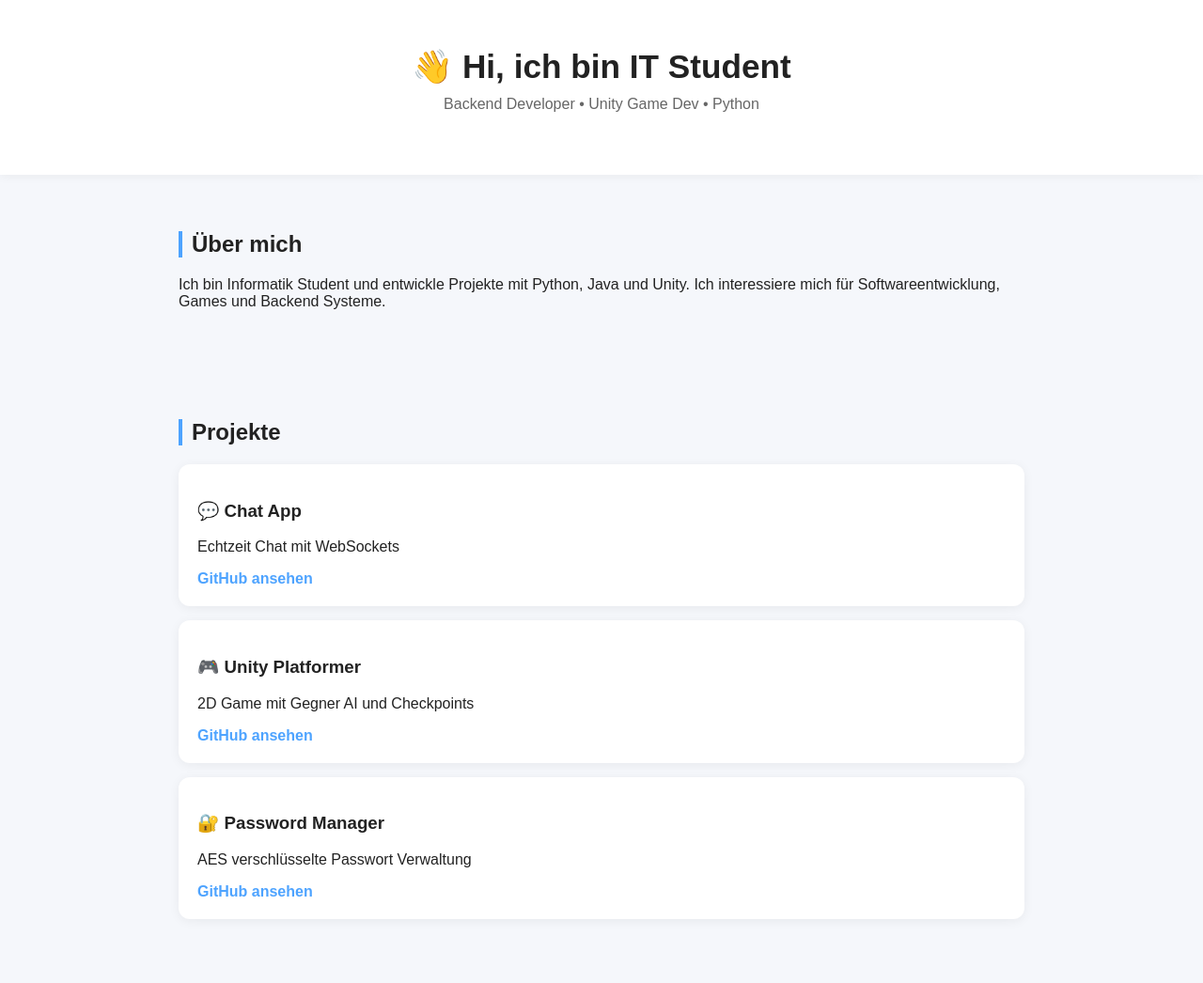
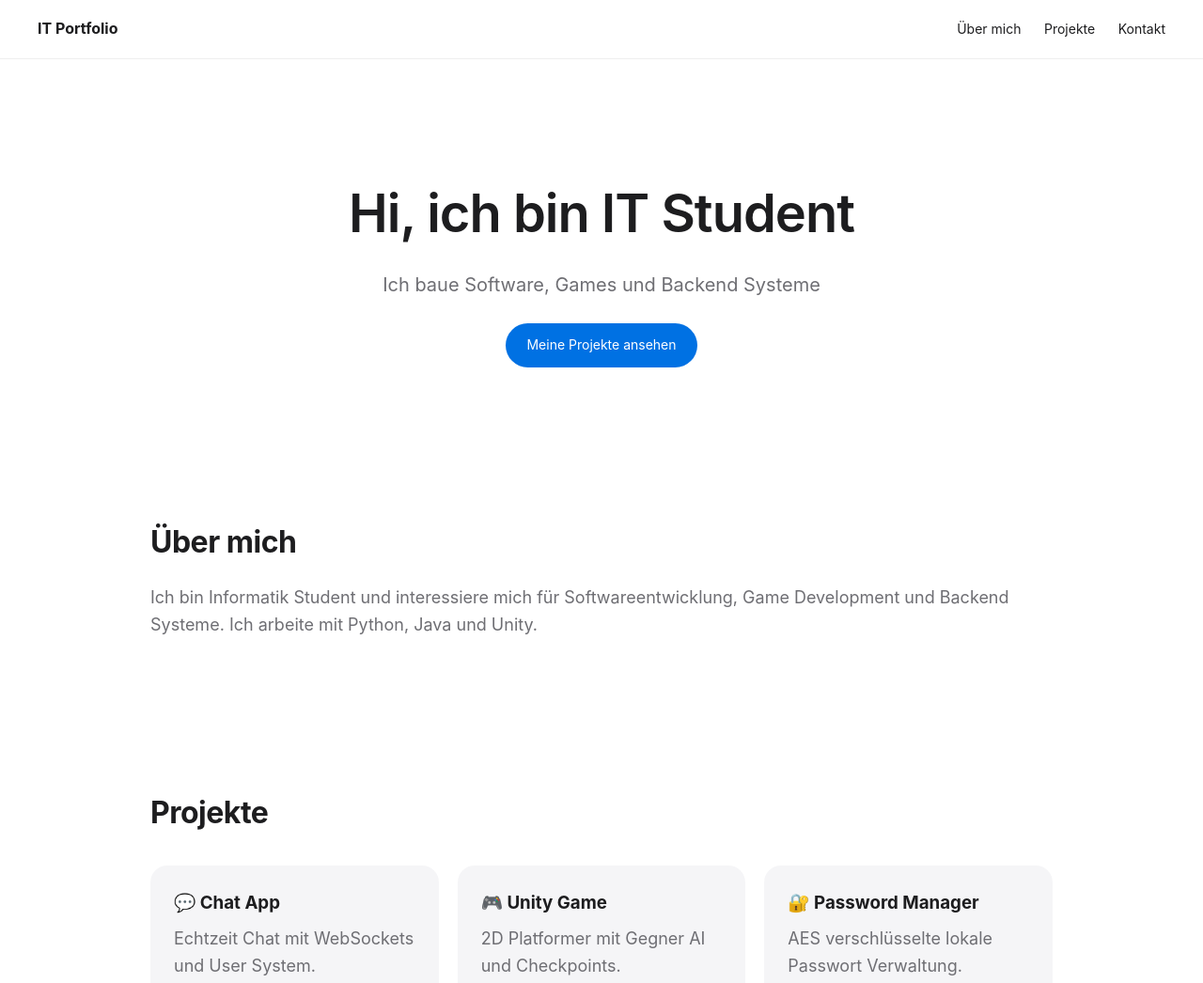
Before and after one commit to Meliihs/Mein-Portfolio, a plain HTML site: page index.html in a window 1280 px wide. Shown: the top 1046 px of the page at 94% size. Drawn offline with Linux system fonts and the light colour scheme.

Commit message:
index.html

```diff
--- a/index.html
+++ b/index.html
@@ -3,127 +3,198 @@
 <head>
   <meta charset="UTF-8" />
   <meta name="viewport" content="width=device-width, initial-scale=1.0"/>
-  <title>Mein Portfolio</title>
+  <title>IT Portfolio</title>
 
   <style>
-    body {
+    * {
       margin: 0;
-      font-family: Arial, sans-serif;
-      background: #f5f7fb;
-      color: #222;
+      padding: 0;
+      box-sizing: border-box;
+      font-family: -apple-system, BlinkMacSystemFont, "Segoe UI", Roboto, Arial, sans-serif;
     }
 
-    header {
-      background: white;
-      padding: 50px 20px;
-      text-align: center;
-      box-shadow: 0 2px 10px rgba(0,0,0,0.05);
+    body {
+      background: #ffffff;
+      color: #1d1d1f;
+      line-height: 1.6;
     }
 
-    header h1 {
-      margin: 0;
-      font-size: 2.2rem;
+    /* NAV */
+    nav {
+      position: sticky;
+      top: 0;
+      background: rgba(255,255,255,0.8);
+      backdrop-filter: blur(10px);
+      display: flex;
+      justify-content: space-between;
+      padding: 18px 40px;
+      border-bottom: 1px solid #eee;
     }
 
-    header p {
-      color: #666;
-      margin-top: 10px;
+    nav a {
+      margin-left: 20px;
+      text-decoration: none;
+      color: #1d1d1f;
+      font-size: 14px;
     }
 
+    nav a:hover {
+      opacity: 0.6;
+    }
+
+    /* HERO */
+    .hero {
+      text-align: center;
+      padding: 120px 20px 80px;
+    }
+
+    .hero h1 {
+      font-size: 56px;
+      font-weight: 600;
+      letter-spacing: -1px;
+    }
+
+    .hero p {
+      font-size: 20px;
+      color: #6e6e73;
+      margin-top: 15px;
+    }
+
+    .btn {
+      margin-top: 25px;
+      display: inline-block;
+      padding: 12px 22px;
+      background: #0071e3;
+      color: white;
+      border-radius: 30px;
+      text-decoration: none;
+      font-size: 14px;
+    }
+
+    .btn:hover {
+      background: #0077ed;
+    }
+
+    /* SECTIONS */
     section {
-      max-width: 900px;
+      max-width: 1000px;
       margin: auto;
-      padding: 40px 20px;
+      padding: 80px 20px;
     }
 
     h2 {
-      border-left: 4px solid #4da3ff;
-      padding-left: 10px;
+      font-size: 32px;
       margin-bottom: 20px;
+      letter-spacing: -0.5px;
+    }
+
+    p {
+      color: #6e6e73;
+      font-size: 18px;
+    }
+
+    /* PROJECTS */
+    .grid {
+      display: grid;
+      grid-template-columns: repeat(auto-fit, minmax(280px, 1fr));
+      gap: 20px;
+      margin-top: 30px;
     }
 
     .card {
-      background: white;
-      padding: 20px;
-      margin-top: 15px;
-      border-radius: 12px;
-      box-shadow: 0 2px 12px rgba(0,0,0,0.06);
-      transition: 0.2s;
+      background: #f5f5f7;
+      padding: 25px;
+      border-radius: 18px;
+      transition: 0.3s;
     }
 
     .card:hover {
-      transform: translateY(-3px);
+      transform: translateY(-5px);
+      background: #eeeeee;
     }
 
-    a {
-      color: #4da3ff;
-      text-decoration: none;
-      font-weight: bold;
+    .card h3 {
+      margin-bottom: 10px;
     }
 
-    .contact {
-      background: white;
-      padding: 20px;
-      border-radius: 12px;
-      box-shadow: 0 2px 12px rgba(0,0,0,0.06);
+    .card a {
+      display: inline-block;
+      margin-top: 10px;
+      color: #0071e3;
+      text-decoration: none;
+      font-size: 14px;
     }
 
+    /* FOOTER */
     footer {
       text-align: center;
-      padding: 30px;
-      color: #888;
+      padding: 40px;
+      color: #86868b;
+      font-size: 14px;
+      border-top: 1px solid #eee;
     }
   </style>
 </head>
 
 <body>
 
-<header>
-  <h1>👋 Hi, ich bin IT Student</h1>
-  <p>Backend Developer • Unity Game Dev • Python</p>
-</header>
+<nav>
+  <div><strong>IT Portfolio</strong></div>
+  <div>
+    <a href="#about">Über mich</a>
+    <a href="#projects">Projekte</a>
+    <a href="#contact">Kontakt</a>
+  </div>
+</nav>
 
-<section>
+<div class="hero">
+  <h1>Hi, ich bin IT Student</h1>
+  <p>Ich baue Software, Games und Backend Systeme</p>
+  <a class="btn" href="#projects">Meine Projekte ansehen</a>
+</div>
+
+<section id="about">
   <h2>Über mich</h2>
   <p>
-    Ich bin Informatik Student und entwickle Projekte mit Python, Java und Unity.
-    Ich interessiere mich für Softwareentwicklung, Games und Backend Systeme.
+    Ich bin Informatik Student und interessiere mich für Softwareentwicklung,
+    Game Development und Backend Systeme. Ich arbeite mit Python, Java und Unity.
   </p>
 </section>
 
-<section>
+<section id="projects">
   <h2>Projekte</h2>
+
+  <div class="grid">
 
     <div class="card">
       <h3>💬 Chat App</h3>
-    <p>Echtzeit Chat mit WebSockets</p>
+      <p>Echtzeit Chat mit WebSockets und User System.</p>
       <a href="#">GitHub ansehen</a>
     </div>
 
     <div class="card">
-    <h3>🎮 Unity Platformer</h3>
-    <p>2D Game mit Gegner AI und Checkpoints</p>
+      <h3>🎮 Unity Game</h3>
+      <p>2D Platformer mit Gegner AI und Checkpoints.</p>
       <a href="#">GitHub ansehen</a>
     </div>
 
     <div class="card">
       <h3>🔐 Password Manager</h3>
-    <p>AES verschlüsselte Passwort Verwaltung</p>
+      <p>AES verschlüsselte lokale Passwort Verwaltung.</p>
       <a href="#">GitHub ansehen</a>
+    </div>
+
   </div>
 </section>
 
-<section>
+<section id="contact">
   <h2>Kontakt</h2>
-
-  <div class="contact">
-    <p>📧 Email: deinemail@gmail.com</p>
-    <p>💻 GitHub: github.com/deinname</p>
-  </div>
+  <p>Email: deinemail@gmail.com</p>
+  <p>GitHub: github.com/deinname</p>
 </section>
 
 <footer>
-  © 2026 Mein Portfolio
+  © 2026 IT Portfolio
 </footer>
 
 </body>
```
Lines whose indentation alone changed are shown as unchanged.
